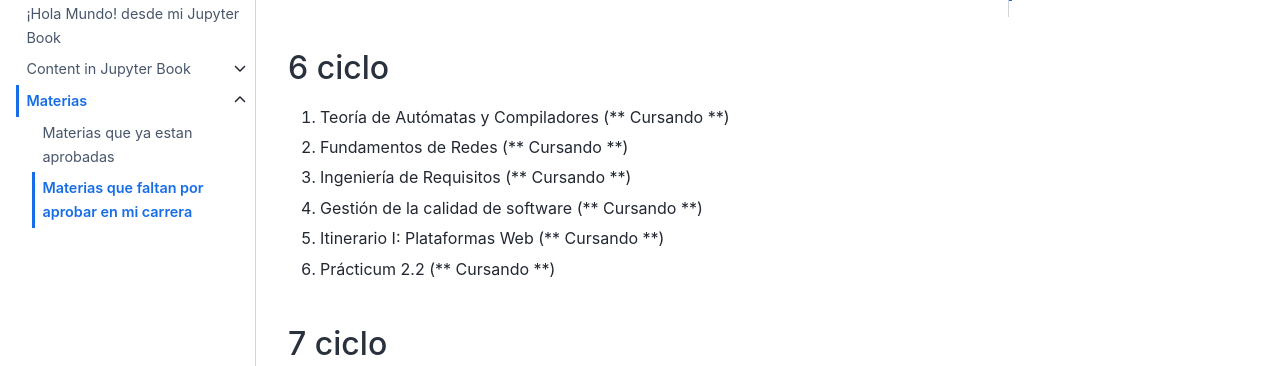
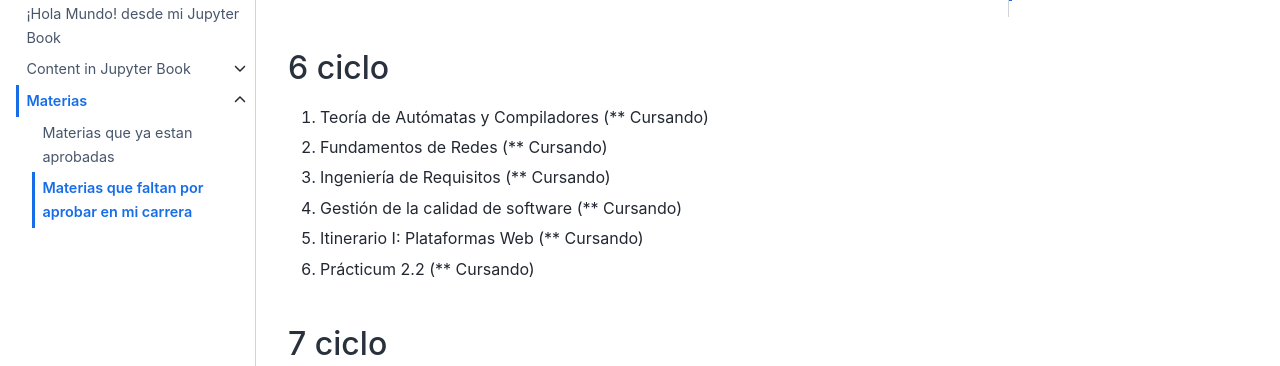
Before and after one commit to Jdesparza/tClaseS2, a Jupyter Book: the page built from porAprobar.md, in a window 1280 px wide and 900 px high. Shown: the part 158-524 px from the top of the window. Built offline with Jupyter Book 1.0.4 settings and Sphinx 7.4.7 and the Sphinx Book theme 1.1.4, drawn with Linux system fonts in a browser that asks for light colours.

```diff
--- a/porAprobar.md
+++ b/porAprobar.md
@@ -2,22 +2,22 @@
 
 ## 6 ciclo
 
-1. Teoría de Autómatas y  Compiladores (** Cursando **)
+1. Teoría de Autómatas y  Compiladores (** Cursando)
 
 
-2. Fundamentos de Redes (** Cursando **)
+2. Fundamentos de Redes (** Cursando)
 
 
-3. Ingeniería de Requisitos (** Cursando **)
+3. Ingeniería de Requisitos (** Cursando)
 
 
-4. Gestión de la calidad de software (** Cursando **)
+4. Gestión de la calidad de software (** Cursando)
 
 
-5. Itinerario I: Plataformas Web (** Cursando **)
+5. Itinerario I: Plataformas Web (** Cursando)
 
 
-6. Prácticum 2.2 (** Cursando **)
+6. Prácticum 2.2 (** Cursando)
 
 
 ## 7 ciclo
```
